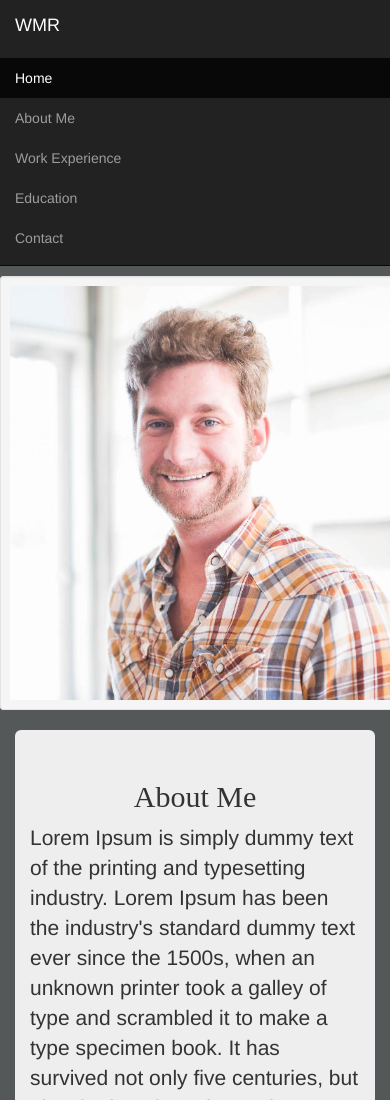
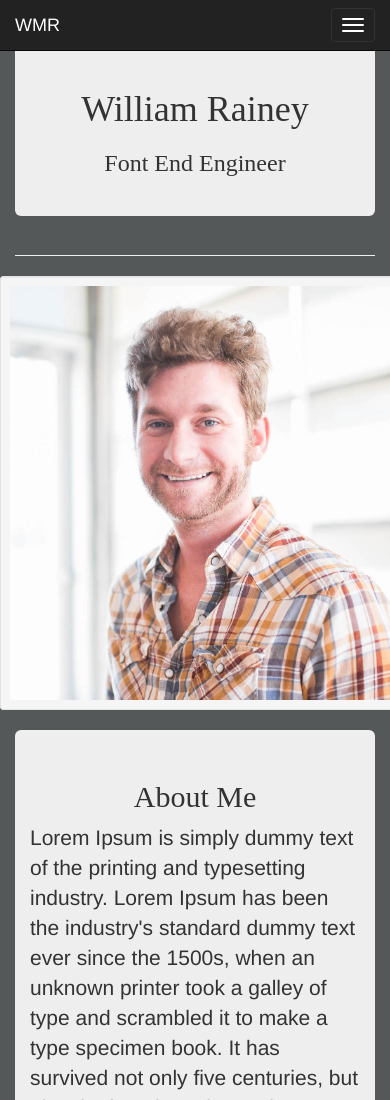
Before and after one commit to wmrainey89/myResume, a plain HTML site: page index.html in a window 390 px wide. Shown: the top 1100 px of the page. Drawn offline with nearby package versions, Linux system fonts and the light colour scheme.

Commit message:
navbarCollapse

```diff
--- a/index.html
+++ b/index.html
@@ -8,8 +8,14 @@
         <nav class="navbar navbar-inverse navbar-fixed-top">
             <div class="container-fluid">
                     <div class="navbar-header">
+                    <button type="button" class="navbar-toggle" data-toggle="collapse" data-target="#myNavbar">
+                        <span class="icon-bar"></span>
+                        <span class="icon-bar"></span>
+                        <span class="icon-bar"></span>
+                    </button>
                     <a class="navbar-brand" href="#">WMR</a>
                 </div>
+                <div class="collapse navbar-collapse">
                     <ul class="nav navbar-nav">
                         <li class="active"><a href="#">Home</a></li>
                         <li><a href="#aboutMe">About Me</a></li>
@@ -17,6 +23,7 @@
                         <li><a href="#education">Education</a></li>
                         <li><a href="#contactMe">Contact</a></li>
                     </ul>
+                </div>
             </div>
         </nav>
         <div class="container">
```
Lines whose indentation alone changed are shown as unchanged.
